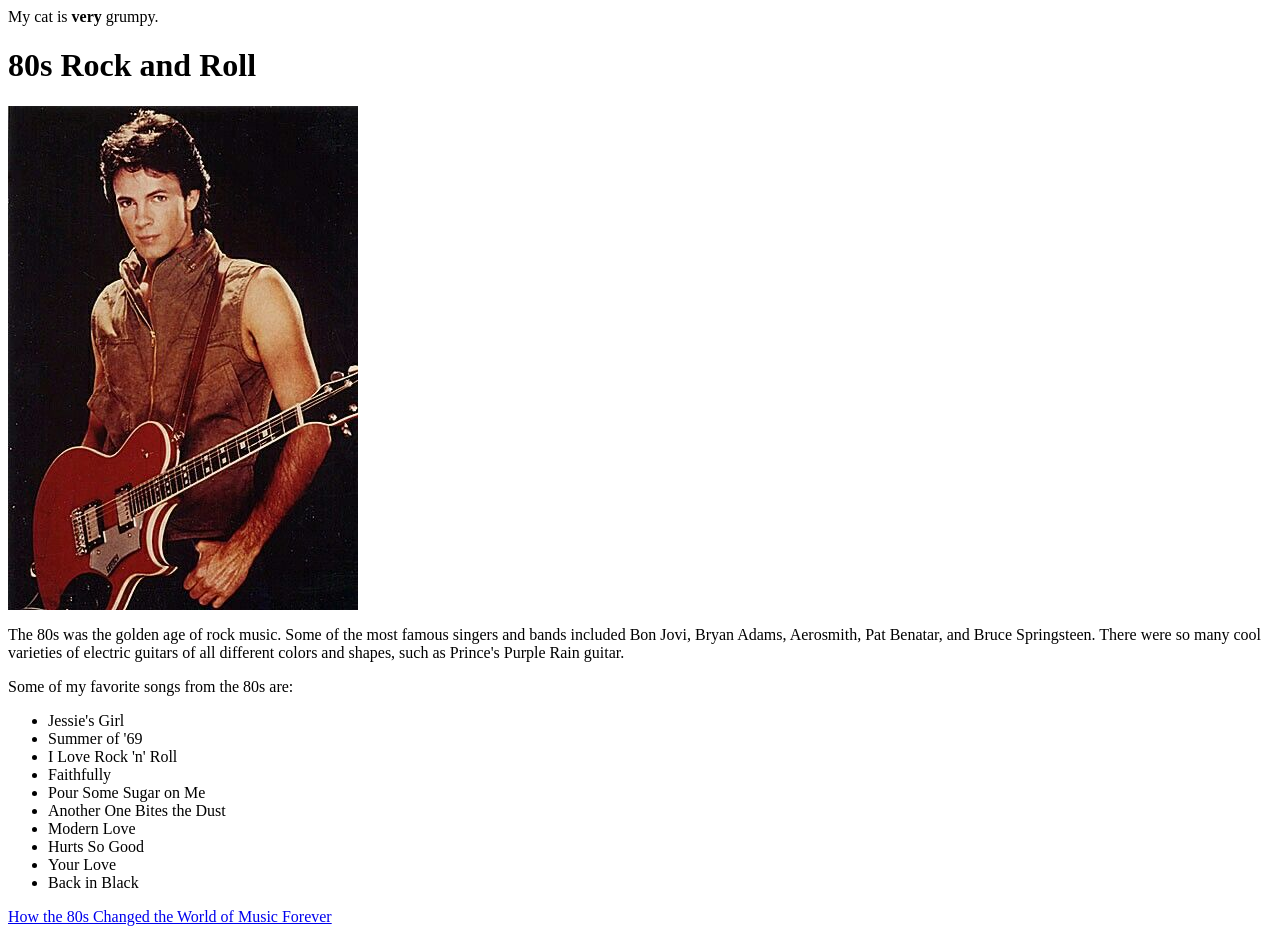
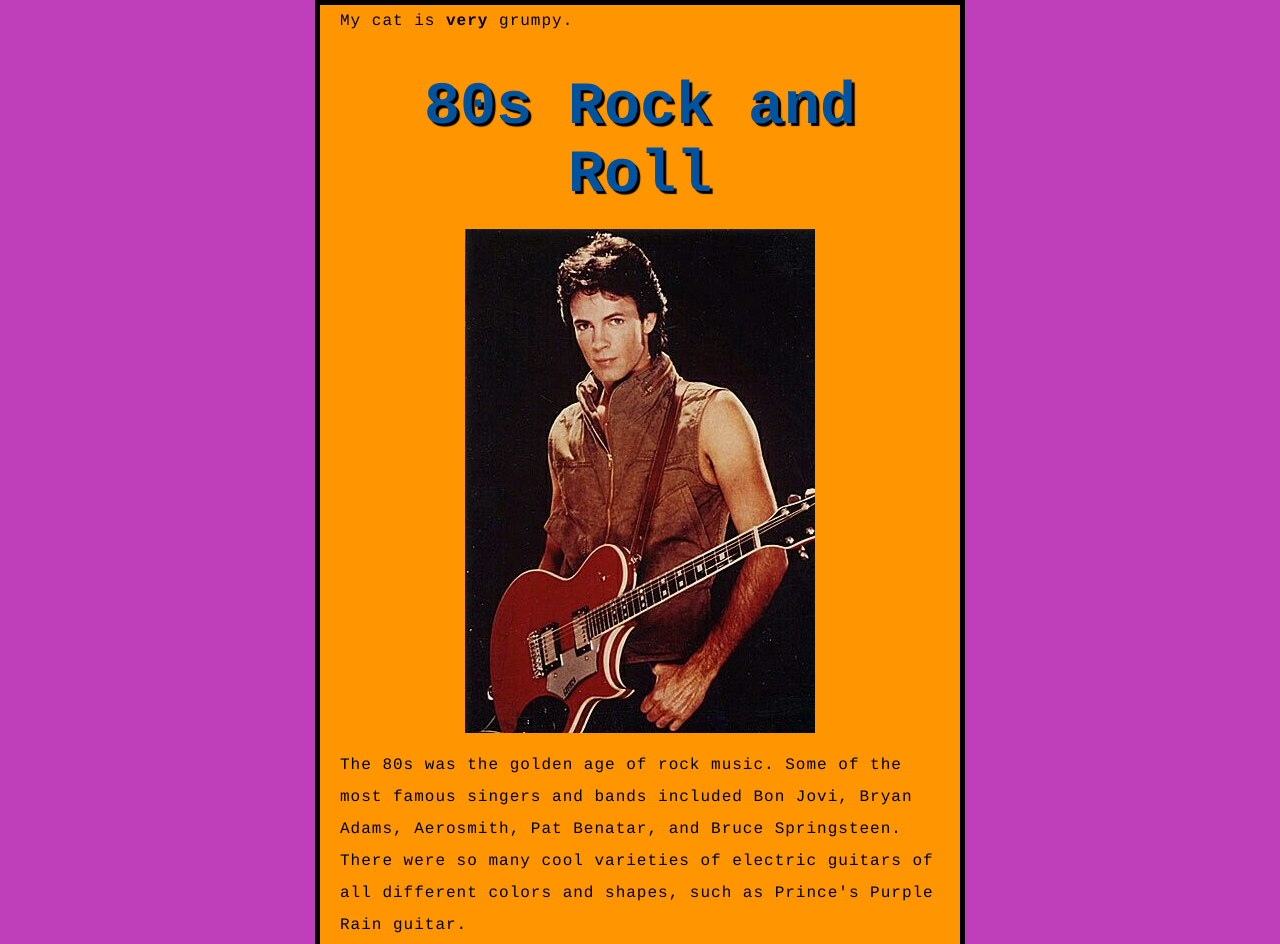
Before and after one commit to tigerhippo/tigerhippo.github.io, a plain HTML site: page index.html in a window 1280 px wide. Shown: the top 944 px of the page. Drawn offline with Linux system fonts and the light colour scheme; a web font is replaced by a local one.

Commit message:
finished CSS Basics tutorial

```diff
--- a/index.html
+++ b/index.html
@@ -4,8 +4,10 @@
 <html lang="en-US">
   <head>
     <meta charset="utf-8" />
+    <title>My test page</title>
+    <link href="http://fonts.googleapis.com/css?family=Courier" rel="stylesheet">
+    <link href="styles/style.css" rel="stylesheet">
     <meta name="viewport" content="width=device-width" />
-    <title>My test page</title>
   </head>
   <body>
     <h1>80s Rock and Roll</h1>
--- /dev/null
+++ b/styles/style.css
@@ -0,0 +1,33 @@
+html {
+  font-size: 10px; /* px means "pixels": the base font size is now 10 pixels high */
+  font-family: "Courier", serif; /* this should be the rest of the output you got from Google Fonts */
+  background-color: #BF3FBB;
+}
+
+h1 {
+  font-size: 60px;
+  text-align: center;
+  margin: 0;
+  padding: 20px 0;
+  color: #00539f;
+  text-shadow: 3px 3px 1px black;
+}
+
+p, li {
+  font-size: 16px;
+  line-height: 2;
+  letter-spacing: 1px;
+}
+
+body {
+  width: 600px;
+  margin: 0 auto;
+  background-color: #ff9500;
+  padding: 0 20px 20px 20px;
+  border: 5px solid black;
+}
+
+img {
+  display: block;
+  margin: 0 auto;
+}
```
Also changed, not shown: 1 other file.
